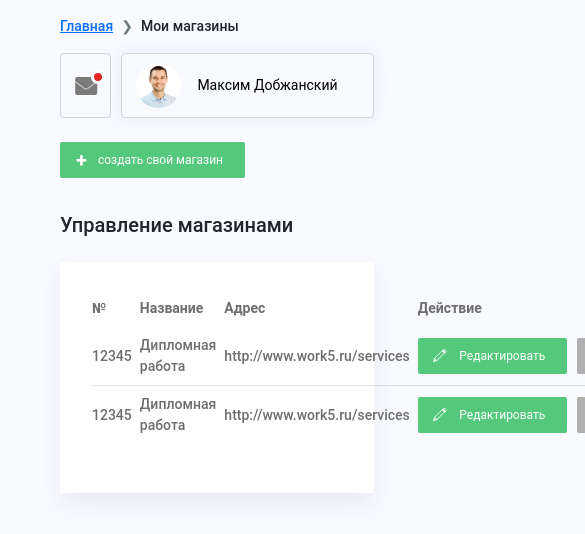
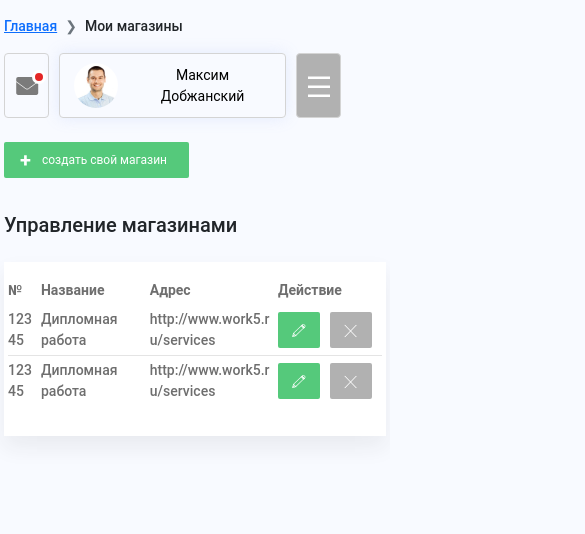
Before and after one commit to IgorTimonin/work5test, a website built with Vite: page src/index.html in a window 390 px wide. Shown: the top 534 px of the page, 585 px wide, since content can reach past the window. Built offline with nearby package versions, Linux system fonts and the light colour scheme.

Commit message:
all complete

```diff
--- a/src/index.html
+++ b/src/index.html
@@ -10,7 +10,7 @@
       <div class="d-flex">
         <nav
           id="sidebarMenu"
-          class="col-md-3 col-lg-2 d-md-block bg-white sidebar collapse"
+          class="col-md-3 col-lg-2 d-md-block bg-white sidebar collapse "
         >
           <div class="sidebar-wrapper position-sticky sidebar-sticky">
             <img class="logo" src="./img/Logo.svg" alt="work5 logo" />
@@ -373,8 +373,10 @@
             </ul>
           </div>
         </nav>
-        <div class="container-fluid flex-column wrapper">
-          <header class="header">
+        <div class="container-fluid flex-column wrapper gx-2 gx-sm-4">
+          <header
+            class="header w-100 justify-content-between flex-row flex-nowrap"
+          >
             <div
               class="d-flex justify-content-between flex-wrap flex-md-nowrap align-items-center pt-3 pb-2 mb-3"
             >
@@ -408,12 +410,22 @@
                   <div class="btn-logo_user inline-block overflow-hidden"></div>
                   <span class="btn-user_text">Максим Добжанский</span>
                 </button>
+                <button
+                class="navbar-toggler user-block_btn d-md-none collapsed p-3"
+                type="button"
+                data-bs-toggle="collapse"
+                data-bs-target="#sidebarMenu"
+                aria-controls="sidebarMenu"
+                aria-expanded="false"
+                aria-label="Toggle navigation"
+              >
+              </button>
               </div>
             </div>
           </header>
           <main class="main">
             <button
-              class="btn btn-green btn-add btn-edit text-white"
+              class="btn btn-green btn-add text-white"
               data-bs-toggle="modal"
               data-bs-target="#createShop"
             >
@@ -422,7 +434,7 @@
             </button>
             <h4 class="title fs-20">Управление магазинами</h4>
             <div class="main-wrapper bg-white">
-              <table class="table w-100 table-hover table-shops">
+              <table class="table table-sm table-hover table-shops">
                 <thead>
                   <tr>
                     <th class="" scope="col">№</th>
@@ -433,51 +445,59 @@
                 </thead>
                 <tbody>
                   <tr>
-                    <td scope="row">12345</td>
+                    <td class="col-w-15 text-break" scope="row">12345</td>
                     <td>Дипломная работа</td>
-                    <td>http://www.work5.ru/services</td>
+                    <td class="text-break">http://www.work5.ru/services</td>
                     <td class="col-w-30 pe-0">
-                      <div class="table-actions d-flex justify-content-between">
+                      <div
+                        class="table-actions d-flex justify-content-lg-between"
+                      >
                         <button class="btn btn-green btn-edit text-white">
                           <img
                             class="btn-logo"
                             src="./img/pensil.svg"
                             alt="edit-logo"
                           />
-                          Редактировать
+                          <span class="d-none d-lg-inline">Редактировать</span>
                         </button>
-                        <button class="btn btn-grey btn-delete text-white">
+                        <button
+                          class="btn btn-grey btn-edit btn-delete text-white"
+                        >
                           <img
                             class="btn-logo"
                             src="./img/cansel.svg"
                             alt="cancel"
                           />
-                          Редактировать
+                          <span class="d-none d-lg-inline">Редактировать</span>
                         </button>
                       </div>
                     </td>
                   </tr>
                   <tr>
-                    <td class="col-w-15" scope="row">12345</td>
+                    <td class="col-w-15 text-break" scope="row">12345</td>
                     <td>Дипломная работа</td>
-                    <td>http://www.work5.ru/services</td>
+                    <td class="text-break">http://www.work5.ru/services</td>
                     <td class="col-w-30 pe-0">
-                      <div class="table-actions d-flex justify-content-between">
+                      <div
+                        class="table-actions d-flex justify-content-lg-between"
+                      >
                         <button class="btn btn-green btn-edit text-white">
                           <img
                             class="btn-logo"
                             src="./img/pensil.svg"
                             alt="edit"
                           />
-                          Редактировать
+                          <span class="d-none d-lg-inline">Редактировать</span>
                         </button>
-                        <button class="btn btn-grey btn-delete text-white">
+                        <button
+                          class="btn btn-grey btn-edit btn-delete text-white"
+                        >
                           <img
                             class="btn-logo"
                             src="./img/cansel.svg"
                             alt="cancel"
                           />
-                          Редактировать
+                          <span class="d-none d-lg-inline">Редактировать</span>
                         </button>
                       </div>
                     </td>
@@ -511,9 +531,12 @@
               </div>
               <div class="modal-body pr-20 pl-30">
                 <div class="row mb-4 justify-content-between">
-                  <div class="col pe-5">
+                  <div class="col pe-sm-5">
                     <span class="form-label">Шаблон</span>
-                    <select class="form-select mh-36 rounded-1" aria-label="template">
+                    <select
+                      class="form-select mh-36 rounded-1"
+                      aria-label="template"
+                    >
                       <option selected>Стандартный</option>
                       <option value="1">Новый</option>
                       <option value="2">Расширенный</option>
@@ -522,7 +545,10 @@
                   </div>
                   <div class="col pe-0">
                     <span class="form-label">Цветовая схема</span>
-                    <select class="form-select mh-36 rounded-1" aria-label="colors">
+                    <select
+                      class="form-select mh-36 rounded-1"
+                      aria-label="colors"
+                    >
                       <option selected>Классическая</option>
                       <option value="1">Яркая</option>
                       <option value="2">Нейтральная</option>
@@ -540,12 +566,16 @@
                       aria-label="domain-name"
                       aria-describedby="domain"
                     />
-                    <span class="input-group-text text-white justify-content-center mh-36 rounded-end-1" id="domain">.work5.ru</span>
+                    <span
+                      class="input-group-text flex-sm-grow-1 text-white justify-content-center mh-36 rounded-end-1"
+                      id="domain"
+                      >.work5.ru</span
+                    >
                   </div>
                 </div>
-                <div class="row">
-                  <div class="warning-logo"></div>
-                  <div class="warning-text">
+                <div class="row justify-content-evenly align-items-center">
+                  <div class="warning-logo p-0"></div>
+                  <div class="warning-text ps-0">
                     В названии домена разрешены латиница и “-”, запрещается
                     использовать словосочетание Work 5. После создания магазина
                     Вы сможете прикрутить свой домен (например ivangrozniy.ru).
@@ -553,7 +583,9 @@
                   </div>
                 </div>
               </div>
-              <div class="modal-footer border-top-0 justify-content-start">
+              <div
+                class="modal-footer border-top-0 justify-content-start flex-nowrap"
+              >
                 <button
                   type="button"
                   class="btn btn-grey text-white fs-14 mh-36 px-18"
@@ -561,7 +593,10 @@
                 >
                   Отмена
                 </button>
-                <button type="button" class="btn btn-green text-white fs-14 mh-36 px-18">
+                <button
+                  type="button"
+                  class="btn btn-green text-white fs-14 mh-36 px-18"
+                >
                   Создать
                 </button>
               </div>
--- a/src/scss/styles.scss
+++ b/src/scss/styles.scss
@@ -1,4 +1,4 @@
-// Import all of Bootstrap's CSS
+// импорт стилей Bootstrap
 @import '~bootstrap/scss/bootstrap';
 @import '../node_modules/bootstrap/scss/bootstrap';
 
@@ -71,29 +71,23 @@ $text-grey: #7d7d7d;
   background-color: #f8faff;
 }
 
-.wrapper {
-  padding: 0 16px 0 60px;
-}
-
-.header {
-  width: 100%;
-  justify-content: space-between;
-  flex-direction: row;
-  flex-wrap: nowrap;
-}
-
 .main {
   &-wrapper {
-    padding: 28px 32px 33px;
+    padding: 14px 4px 14px;
     max-width: 1000px;
     box-shadow: 0px 11px 21px rgba(40, 40, 40, 0.07);
   }
 }
 
 .sidebar {
+  position: fixed;
+  top: 0;
+  bottom: 0;
+  left: 0;
   height: 100vh;
   width: 25%;
   max-width: 256px;
+  z-index: 100;
   box-shadow: 0px 0px 38px rgba(136, 167, 245, 0.08);
 }
 
@@ -109,7 +103,7 @@ $text-grey: #7d7d7d;
 .nav-icon {
   height: 21px;
   width: 19px;
-  margin-right: 20px;
+  margin-right: 7px;
 }
 
 .nav-item {
@@ -129,7 +123,7 @@ $text-grey: #7d7d7d;
 }
 
 .nav-link {
-  padding: 15px 10px 15px 25px;
+  padding: 15px 5px 15px 5px;
 }
 
 .active {
@@ -147,6 +141,7 @@ $text-grey: #7d7d7d;
   font-weight: 400;
   font-size: 12px;
   width: 149px;
+  height: 36px;
   border: none;
   border-radius: 2px;
   padding: 9px 20px 9px 14px;
@@ -208,6 +203,7 @@ $text-grey: #7d7d7d;
 
   &-edit {
     margin-right: 10px;
+    width: 42px;
   }
 }
 
@@ -220,6 +216,7 @@ $text-grey: #7d7d7d;
 
   &_btn {
     height: 65px;
+    min-width: 45px;
     border: $user-btn;
     border-radius: 4px;
     background-color: transparent;
@@ -282,11 +279,6 @@ $text-grey: #7d7d7d;
   padding: 24px 20px 27px 30px;
 }
 
-.modal-footer {
-  padding-bottom: 35px;
-  padding-left: 32px;
-}
-
 .form-select {
   max-width: 240px;
   margin-top: 8px;
@@ -311,7 +303,6 @@ $text-grey: #7d7d7d;
 
 .input-group-text {
   max-width: 151px;
-  width: 100%;
   background-color: $color-purple;
 }
 
@@ -335,6 +326,46 @@ $text-grey: #7d7d7d;
   color: $color-purple;
 }
 
+.modal {
+  top: 130px;
+}
+
+.navbar-toggler {
+  background-image: url(../img/menu.svg);
+  background-position: center;
+  background-repeat: no-repeat;
+  background-color: $color-grey;
+}
+
+@include media-breakpoint-up(sm) {
+  .main-wrapper {
+    padding: 14px 16px 16px;
+  }
+  .modal-footer {
+    padding-bottom: 30px;
+    padding-left: 32px;
+  }
+}
+
+@include media-breakpoint-up(md) {
+  .sidebar {
+    position: relative;
+  }
+}
+
+@include media-breakpoint-up(lg) {
+  .btn-edit {
+    width: 149px;
+  }
+
+  .nav-link {
+    padding: 15px 10px 15px 25px;
+  }
+
+  .nav-icon {
+    margin-right: 20px;
+  }
+
   .col-w-45 {
     width: 45%;
   }
@@ -346,3 +377,17 @@ $text-grey: #7d7d7d;
   .col-w-15 {
     width: 15%;
   }
+
+  .modal {
+    left: -115px;
+  }
+}
+
+@include media-breakpoint-up(xl) {
+  .wrapper {
+    padding: 0 16px 0 60px;
+  }
+  .main-wrapper {
+    padding: 28px 32px 33px;
+  }
+}
```
Also changed, not shown: src/img/menu.svg (added). Lines whose indentation alone changed are shown as unchanged.
